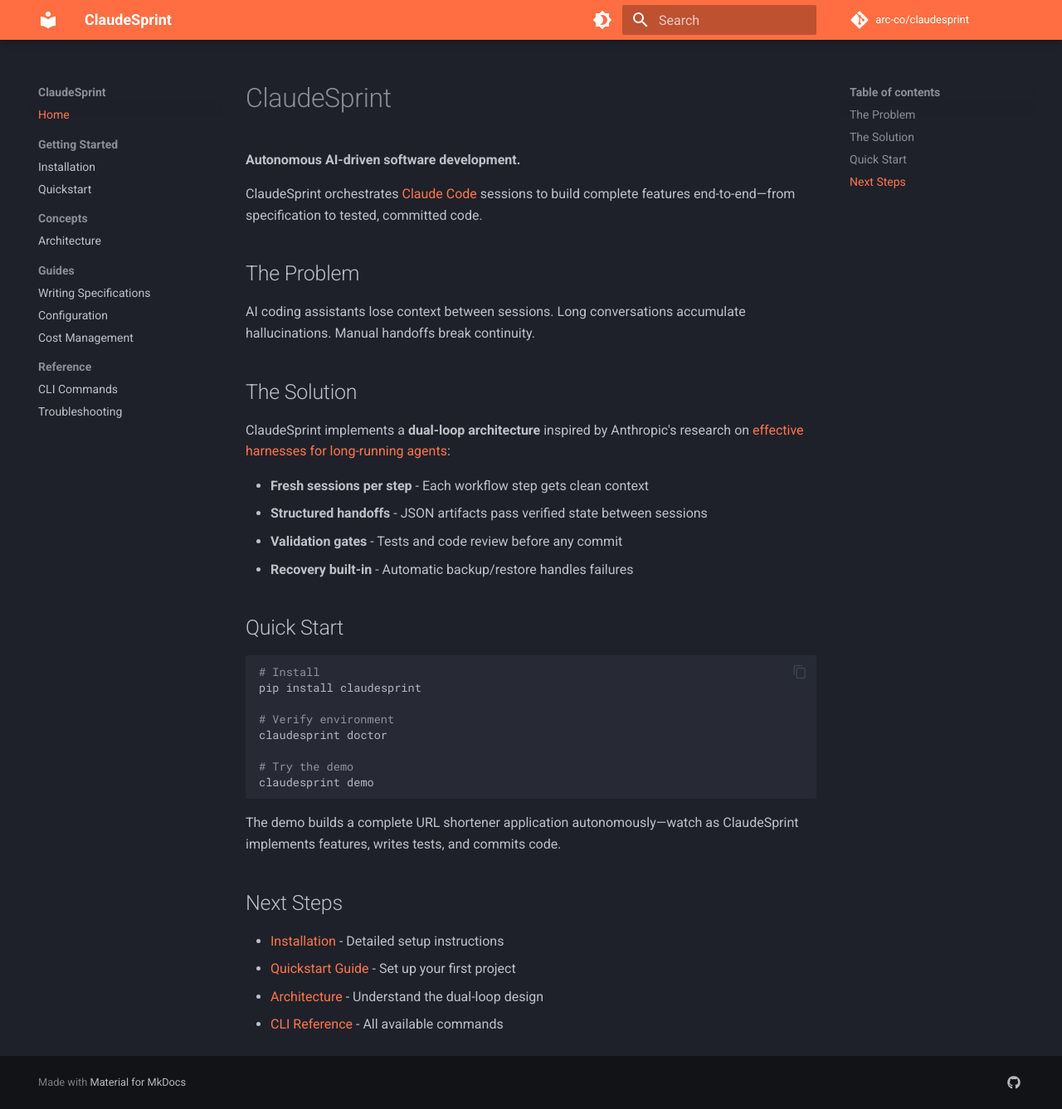
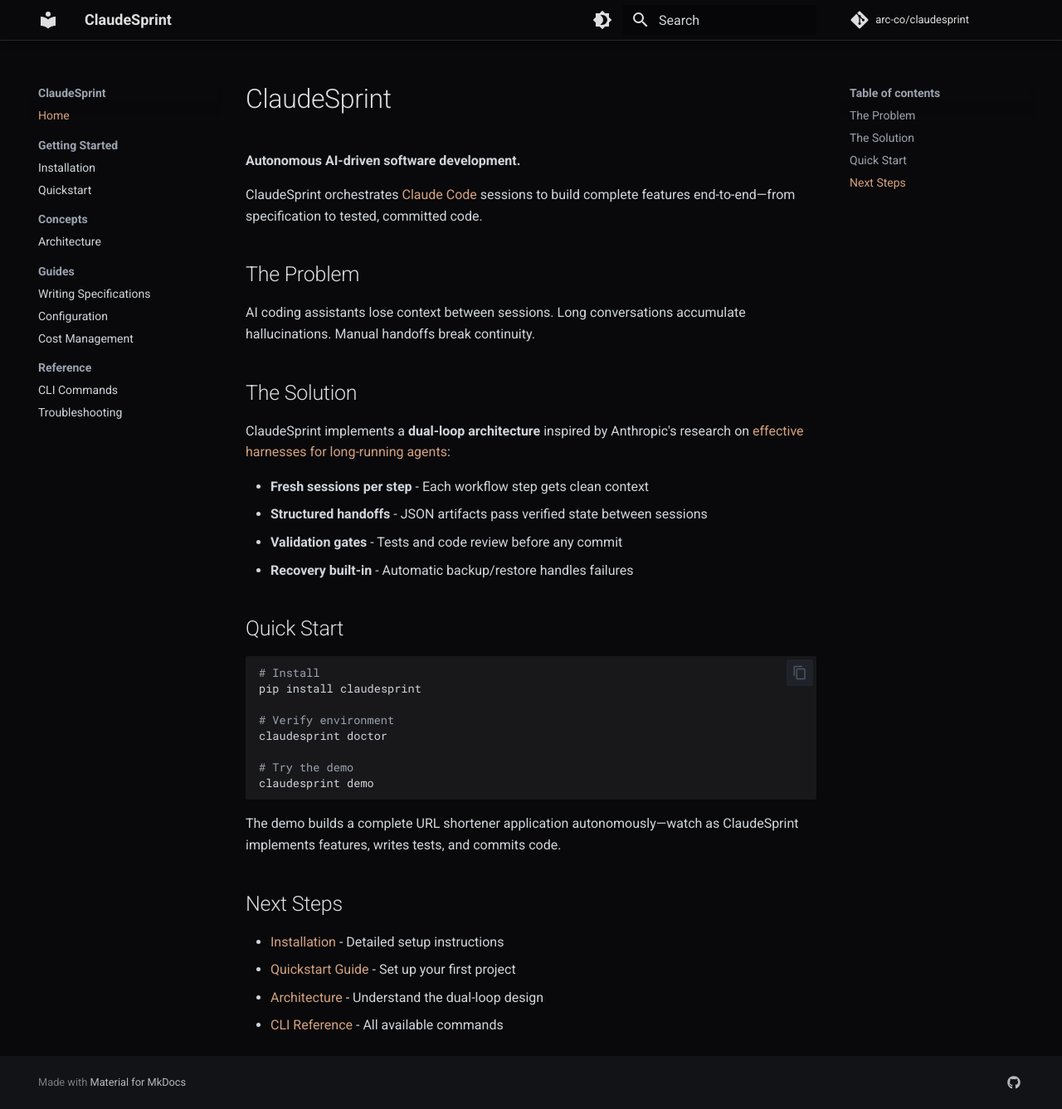
Before and after one commit to arc-co/claudesprint, an MkDocs documentation site: the page built from docs/index.md, in a window 1280 px wide and 1337 px high. Shown: the whole window at 83% size. Built offline with MkDocs 1.6.1 and Material for MkDocs 9.7.7, drawn with Linux system fonts in a browser that asks for light colours; comment, search, counter and statistics services are not loaded.

Commit message:
style: Custom color scheme for documentation
Dark mode:
- Background: rgb(9, 9, 11)
- Accent: rgb(212, 162, 127) warm tan
- Headings: rgb(222, 222, 222)
- Body text: #d1d5db
- Neutral header (no orange)

Light mode:
- Background: #fdfdf8 cream

Co-Authored-By: Claude Opus 4.5 <noreply@anthropic.com>

```diff
--- /dev/null
+++ b/docs/stylesheets/custom.css
@@ -0,0 +1,149 @@
+/* Dark mode */
+[data-md-color-scheme="slate"] {
+  /* Background */
+  --md-default-bg-color: rgb(9, 9, 11);
+  --md-default-bg-color--light: rgb(20, 20, 24);
+  --md-default-bg-color--lighter: rgb(30, 30, 35);
+  --md-default-bg-color--lightest: rgb(40, 40, 46);
+
+  /* Text colors */
+  --md-default-fg-color: #d1d5db;
+  --md-default-fg-color--light: #9ca3af;
+  --md-default-fg-color--lighter: #6b7280;
+  --md-default-fg-color--lightest: #4b5563;
+
+  /* Accent - warm tan */
+  --md-accent-fg-color: rgb(212, 162, 127);
+  --md-accent-fg-color--transparent: rgba(212, 162, 127, 0.1);
+  --md-accent-bg-color: rgb(212, 162, 127);
+  --md-accent-bg-color--light: rgba(212, 162, 127, 0.1);
+
+  /* Primary - neutral dark (no orange header) */
+  --md-primary-fg-color: rgb(24, 24, 27);
+  --md-primary-fg-color--light: rgb(39, 39, 42);
+  --md-primary-fg-color--dark: rgb(9, 9, 11);
+  --md-primary-bg-color: #dedede;
+  --md-primary-bg-color--light: #d1d5db;
+
+  /* Code blocks */
+  --md-code-bg-color: rgb(20, 20, 24);
+  --md-code-fg-color: #d1d5db;
+
+  /* Typeset - headings */
+  --md-typeset-color: #d1d5db;
+}
+
+/* Dark mode headings */
+[data-md-color-scheme="slate"] .md-typeset h1,
+[data-md-color-scheme="slate"] .md-typeset h2,
+[data-md-color-scheme="slate"] .md-typeset h3,
+[data-md-color-scheme="slate"] .md-typeset h4,
+[data-md-color-scheme="slate"] .md-typeset h5,
+[data-md-color-scheme="slate"] .md-typeset h6 {
+  color: rgb(222, 222, 222);
+}
+
+/* Dark mode links */
+[data-md-color-scheme="slate"] .md-typeset a {
+  color: rgb(212, 162, 127);
+}
+
+[data-md-color-scheme="slate"] .md-typeset a:hover {
+  color: rgb(232, 192, 157);
+}
+
+/* Dark mode header */
+[data-md-color-scheme="slate"] .md-header {
+  background-color: rgb(9, 9, 11);
+  border-bottom: 1px solid rgb(39, 39, 42);
+}
+
+/* Dark mode nav */
+[data-md-color-scheme="slate"] .md-nav__link--active,
+[data-md-color-scheme="slate"] .md-nav__link:hover {
+  color: rgb(212, 162, 127);
+}
+
+/* Dark mode footer */
+[data-md-color-scheme="slate"] .md-footer {
+  background-color: rgb(9, 9, 11);
+}
+
+/* Dark mode tables */
+[data-md-color-scheme="slate"] .md-typeset table:not([class]) th {
+  background-color: rgb(24, 24, 27);
+  color: rgb(222, 222, 222);
+}
+
+[data-md-color-scheme="slate"] .md-typeset table:not([class]) td {
+  border-color: rgb(39, 39, 42);
+}
+
+/* Dark mode code highlight */
+[data-md-color-scheme="slate"] .md-typeset code {
+  background-color: rgb(24, 24, 27);
+  color: rgb(212, 162, 127);
+}
+
+[data-md-color-scheme="slate"] .md-typeset pre > code {
+  color: #d1d5db;
+}
+
+/* Dark mode sidebar */
+[data-md-color-scheme="slate"] .md-sidebar {
+  background-color: rgb(9, 9, 11);
+}
+
+/* Light mode */
+[data-md-color-scheme="default"] {
+  /* Background - cream */
+  --md-default-bg-color: #fdfdf8;
+  --md-default-bg-color--light: #f8f8f3;
+  --md-default-bg-color--lighter: #f3f3ee;
+  --md-default-bg-color--lightest: #eeeeea;
+
+  /* Text colors */
+  --md-default-fg-color: #1f2937;
+  --md-default-fg-color--light: #374151;
+  --md-default-fg-color--lighter: #6b7280;
+  --md-default-fg-color--lightest: #9ca3af;
+
+  /* Accent - warm tan */
+  --md-accent-fg-color: rgb(180, 130, 95);
+  --md-accent-fg-color--transparent: rgba(180, 130, 95, 0.1);
+  --md-accent-bg-color: rgb(180, 130, 95);
+  --md-accent-bg-color--light: rgba(180, 130, 95, 0.1);
+
+  /* Primary - neutral */
+  --md-primary-fg-color: #fdfdf8;
+  --md-primary-fg-color--light: #f8f8f3;
+  --md-primary-fg-color--dark: #eeeeea;
+  --md-primary-bg-color: #1f2937;
+  --md-primary-bg-color--light: #374151;
+}
+
+/* Light mode header */
+[data-md-color-scheme="default"] .md-header {
+  background-color: #fdfdf8;
+  border-bottom: 1px solid #e5e5e0;
+  color: #1f2937;
+}
+
+[data-md-color-scheme="default"] .md-header__title {
+  color: #1f2937;
+}
+
+/* Light mode links */
+[data-md-color-scheme="default"] .md-typeset a {
+  color: rgb(160, 110, 75);
+}
+
+[data-md-color-scheme="default"] .md-typeset a:hover {
+  color: rgb(140, 90, 55);
+}
+
+/* Light mode code */
+[data-md-color-scheme="default"] .md-typeset code {
+  background-color: #f3f3ee;
+  color: rgb(160, 110, 75);
+}
--- a/mkdocs.yml
+++ b/mkdocs.yml
@@ -8,14 +8,10 @@ theme:
   name: material
   palette:
     - scheme: slate
-      primary: deep orange
-      accent: orange
       toggle:
         icon: material/brightness-4
         name: Switch to light mode
     - scheme: default
-      primary: deep orange
-      accent: orange
       toggle:
         icon: material/brightness-7
         name: Switch to dark mode
@@ -26,6 +22,9 @@ theme:
     - navigation.expand
     - toc.follow
     - content.code.copy
+
+extra_css:
+  - stylesheets/custom.css
 
 nav:
   - Home: index.md
```
